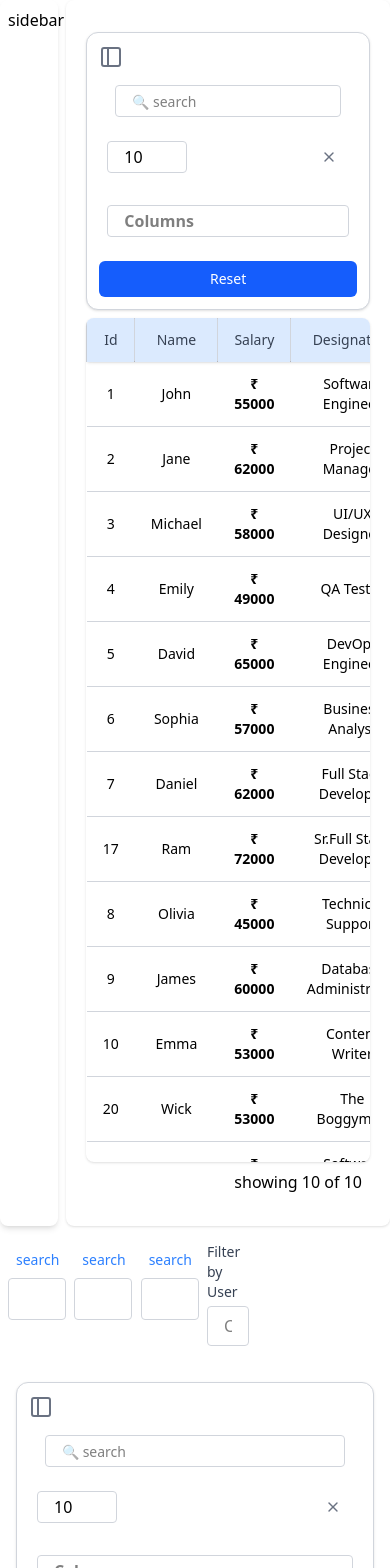
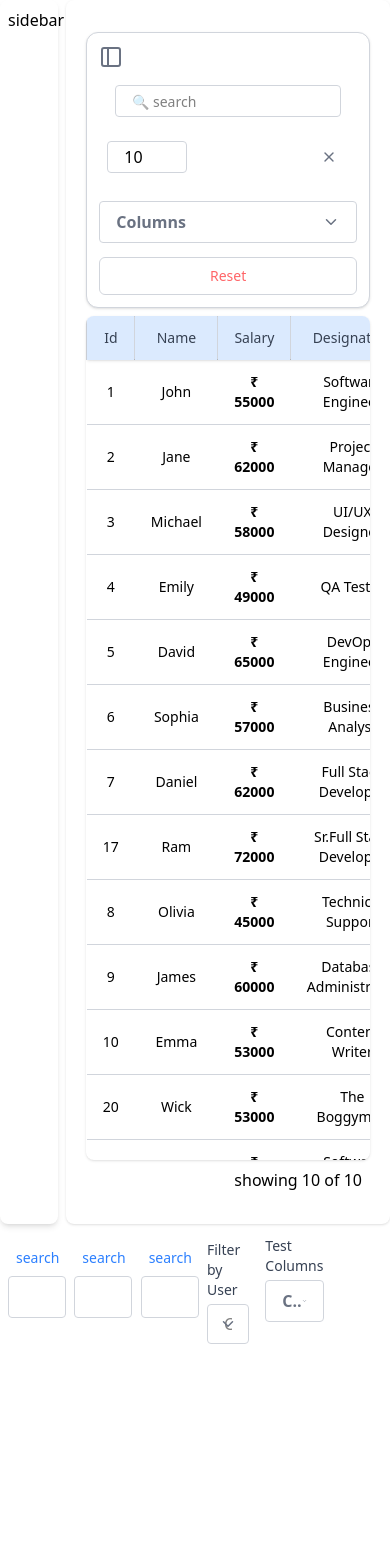
Before and after one commit to omkarnipane01/components, a React (Vite) app: page / in a window 390 px wide. Shown: the top 1568 px of the page. After the commit the page ends 1372 px from the top, so only its background shows below. Built offline with nearby package versions, Linux system fonts and the light colour scheme.

Commit message:
mondat comit

```diff
--- a/src/App.jsx
+++ b/src/App.jsx
@@ -11,6 +11,8 @@ import DataTable from "./components/DataTable";
 import SelectInput from "./components/SelectInput";
 import TextInput from "./components/TextInput";
 import Button from "./components/Button";
+import MultiSelectInput from "./components/MultiSelectInput";
+import MultiSelectCheck from "./components/MultiSelectCheck";
 
 function App() {
   const [count, setCount] = useState(0);
@@ -47,7 +49,9 @@ function App() {
   };
 
   const [selectedUser, setSelectedUser] = useState("");
+  const [selectedUsers, setSelectedUsers] = useState([]);
 
+  // console.log(selectedUsers);
   const users = [
     { value: "user1", label: "User 1" },
     { value: "user2", label: "User 2" },
@@ -70,10 +74,27 @@ function App() {
     }));
   };
 
+  const options = [
+    { key: "company_name", label: "Company Name" },
+    { key: "service", label: "Service" },
+    { key: "platform", label: "Platform" },
+    { key: "approval", label: "Approval Status" },
+    { key: "payment_type", label: "Payment Type" },
+    { key: "total", label: "Total Amount" },
+    { key: "pending", label: "Amount Pending" },
+    { key: "status", label: "Payment Status" },
+    { key: "created", label: "Created At" },
+    { key: "action", label: "Action" },
+  ];
+
+  const [selected, setSelected] = useState(["company_name", "platform"]);
+
   return (
     <>
       <div className="grid grid-cols-6 gap-2">
-        <div className={` col-span-1 bg-white border-white rounded-lg px-2 py-2 shadow-md flex gap-3`}>
+        <div
+          className={` col-span-1 bg-white border-white rounded-lg px-2 py-2 shadow-md flex gap-3`}
+        >
           <div> sidebar</div>
           <div className="justify justify-left">
             <PanelLeft
@@ -84,10 +105,11 @@ function App() {
             />
           </div>
         </div>
-        <div className={`col-span-5 bg-white border-white rounded-lg px-2 py-2 shadow`}>
-      {/* <div className={`${filters.length > 0 && showFilter ? "col-span-4" : "col-span-5"}`}> */}
-      {/* <div className={`${showSidebar ? "col-span-5" : "col-span-6"} bg-white border-white rounded-lg px-2 py-2 shadow`}> */}
-
+        <div
+          className={`col-span-5 bg-white border-white rounded-lg px-2 py-2 shadow`}
+        >
+          {/* <div className={`${filters.length > 0 && showFilter ? "col-span-4" : "col-span-5"}`}> */}
+          {/* <div className={`${showSidebar ? "col-span-5" : "col-span-6"} bg-white border-white rounded-lg px-2 py-2 shadow`}> */}
 
           <div>
             <div className="px-1 py-2 ">
@@ -155,7 +177,6 @@ function App() {
           keys={{ valuekey: "id", titlekey: "name" }}
           showIcon={true}
         />
-
         <SearchSelect
           value={searchFilterVals.sf2}
           name="sf2"
@@ -178,7 +199,6 @@ function App() {
           keys={{ valuekey: "id", titlekey: "name" }}
           showIcon={true}
         />
-
         <SelectInput
           label="Filter by User"
           options={users}
@@ -188,6 +208,26 @@ function App() {
           placeholder="Choose Value"
           keys={{ valuekey: "value", titlekey: "label" }}
           className="h-10"
+        />
+        {/* <MultiSelectInput
+          label="Select Multiple users"
+          options={users}
+          name="multi_user"
+          value={selectedUsers}
+          onChange={setSelectedUsers}
+          placeholder="Choose Value"
+          keys={{ valuekey: "value", titlekey: "label" }}
+          className="h-10"
+        /> */}
+        <MultiSelectCheck
+          name="TestColumns"
+          label="Test Columns"
+          options={options}
+          selected={selected}
+          onChange={setSelected}
+          keys={{ valuekey: "key", titlekey: "label" }}
+          Fname="Columns"
+          // className={"px-2 py-4"}
         />
       </div>
       <div>
@@ -217,7 +257,7 @@ function App() {
       </div>
       <div>
         <div className="px-2 py-2 ">
-          <DataTable
+          {/* <DataTable
             columns={columns}
             data={empData}
             users={users}
@@ -266,7 +306,7 @@ function App() {
                 type: "SelectInput",
               },
             ]}
-          />
+          /> */}
         </div>
       </div>
     </>
--- a/src/components/Button.jsx
+++ b/src/components/Button.jsx
@@ -16,6 +16,7 @@ const Button = ({
     danger: "bg-red-500 text-white hover:bg-red-600",
     success: "bg-green-500 text-white hover:bg-green-600",
     info: "bg-cyan-500 text-white hover:bg-cyan-600", // added 'info' variant
+    none:"bg-white-500 text-red-400 border border-gray-300"
   };
 
   return (
--- a/src/components/DataTable.jsx
+++ b/src/components/DataTable.jsx
@@ -5,12 +5,15 @@ import SearchSelect from "./SearchSelect";
 import TextInput from "./TextInput";
 import Button from "./Button";
 import { PanelLeft } from "lucide-react";
+import MultiSelectCheck from "./MultiSelectCheck";
 
 const DataTable = ({
   columns,
   data = [],
   rows,
-  action = { edit: false, delete: false },
+  // action = { edit: false, delete: false },
+  action = {},
+
   is_search = true,
   searchData = "",
   showVertical = false,
@@ -20,27 +23,108 @@ const DataTable = ({
   const [searchText, setSearchText] = useState("");
   const [page, setPage] = useState("10");
   const [showFilter, setShowFilter] = useState(false);
-  const handleChange = ((name,value)=>{
+  const handleChange = (name, value) => {
     setFilterVals((prev) => ({
       ...prev,
       [name]: value,
     }));
-  });
-  const getInitialFilters = ()=>{
+  };
+  const getInitialFilters = () => {
     let initial = {};
-    filters.forEach((filter)=>{
+    filters.forEach((filter) => {
       initial[filter.name] = "";
     });
     return initial;
-
   };
   const [filterVals, setFilterVals] = useState(getInitialFilters());
-  console.log(filterVals)
+  // const columns_data = [...columns, { key: "action", label: "Action" }];
+  let columns_data = columns;
+  if (Object.keys(action).length > 0) {
+    columns_data = [...columns, { key: "action", label: "Action" }];
+  }
+  const [selected, setSelected] = useState(
+    columns_data.map((item) => item.key)
+  );
 
-  const columns_data = [...columns, { key: "action", label: "Action" }];
-  const pages = [{key:10,label:10},{key:25,label:25},{key:50,label:50},{key:100,label:100}];
+  const pages = [
+    { key: 10, label: 10 },
+    { key: 25, label: 25 },
+    { key: 50, label: 50 },
+    { key: 100, label: 100 },
+  ];
   return (
     <div className="px-2 py-4 grid grid-cols-5 gap-4">
+      <div
+        className={`${
+          filters.length > 0 && showFilter ? "col-span-4" : "col-span-5"
+        }`}
+      >
+        <div className="border border-gray-300 bg-white rounded-xl h-auto px-3 py-3 shadow-sm flex flex-col gap-4 md:flex-row md:items-center md:justify-between sm:h-12">
+          <div className="flex flex-col gap-4 md:flex-row md:items-center">
+            <PanelLeft
+              className="cursor-pointer text-gray-500"
+              onClick={() => {
+                setShowFilter((prev) => !prev);
+              }}
+            />
+            {is_search && (
+              <TextInput
+                name="search"
+                type="text"
+                value={searchText}
+                onChange={(e) => {
+                  setSearchText(e.target.value);
+                  {
+                    e.target.value.length > 3 && searchData(e.target.value);
+                  }
+                }}
+                placeholder="🔍 search"
+                className="h-8 w-full md:w-48"
+              />
+            )}
+          </div>
+
+          <div className="info-div flex flex-col gap-3 md:flex-row md:items-center">
+            <SelectInput
+              options={pages}
+              name="Pagination"
+              value={page}
+              onChange={(value) => {
+                setPage(value);
+              }}
+              placeholder=""
+              keys={{ valuekey: "key", titlekey: "label" }}
+              className="h-8 !w-20 md:w-40"
+            />
+            <MultiSelectCheck
+              name="columns"
+              options={columns_data}
+              selected={selected}
+              onChange={setSelected}
+              keys={{ valuekey: "key", titlekey: "label" }}
+              Fname="Columns"
+              className="h-12  w-full md:w-38"
+            />
+            <Button type="button" className="w-full  md:w-auto" variant="none">
+              Reset
+            </Button>
+          </div>
+        </div>
+
+        <div className="py-2">
+          <TableCard
+            // columns={columns}
+            columns={columns_data.filter((col) => selected.includes(col.key))}
+            data={data}
+            rows={rows}
+            action={action}
+            showVertical={showVertical}
+          />
+        </div>
+        <div className="px-2 ">
+          <div className="text-right">showing 10 of 10</div>
+        </div>
+      </div>
       {filters.length > 0 && showFilter && (
         <div className="col-span-1 border border-gray-300 bg-white rounded-xl h-fit px-2 py-3 shadow-sm flex">
           <form>
@@ -89,11 +173,16 @@ const DataTable = ({
                 })}
                 {/* <div className="flex gap-2 border-t px-2 py-2 bg-white rounded-md border border-gray-300  shadow-lg"> */}
                 <div className="justify justify-between flex px-2">
-
                   <Button type="button" className="w-full md:w-auto">
                     Apply Filter
                   </Button>
-                <Button type="button" variant="secondary" onClick = {()=>{setFilterVals(getInitialFilters())}}>
+                  <Button
+                    type="button"
+                    variant="secondary"
+                    onClick={() => {
+                      setFilterVals(getInitialFilters());
+                    }}
+                  >
                     Clear
                   </Button>
                 </div>
@@ -102,76 +191,6 @@ const DataTable = ({
           </form>
         </div>
       )}
-
-      {/* <div className="col-span-4"> */}
-      <div className={`${filters.length > 0 && showFilter ? "col-span-4" : "col-span-5"}`}>
-        <div className="border border-gray-300 bg-white rounded-xl h-auto px-3 py-3 shadow-sm flex flex-col gap-4 md:flex-row md:items-center md:justify-between sm:h-12">
-          <div className="flex flex-col gap-4 md:flex-row md:items-center">
-          <PanelLeft className="cursor-pointer text-gray-500" onClick={()=>{setShowFilter(prev=>!prev)}}/>
-            {is_search && (
-              <TextInput
-                name="search"
-                type="text"
-                value={searchText}
-                onChange={(e) => {
-                  setSearchText(e.target.value);
-                  {
-                    e.target.value.length > 3 && searchData(e.target.value);
-                  }
-                }}
-                placeholder="🔍 search"
-                className="h-8 w-full md:w-48"
-              />
-            )}
-            {/* {filters.length > 0 && (
-              <div className="flex">
-                {filters.map((filter, index) => {
-                })}
-              </div>
-            )} */}
-          </div>
-
-          <div className="info-div flex flex-col gap-3 md:flex-row md:items-center">
-          <SelectInput
-              options={pages}
-              name="Pagination"
-              value={page}
-              onChange={(value) => {
-                setPage(value)
-              }}
-              placeholder=""
-              keys={{ valuekey: "key", titlekey: "label" }}
-              className="h-8 !w-20 md:w-40"
-            />
-            <SelectInput
-              options={columns_data}
-              name="Columns"
-              onChange={(value) => {
-                console.log("selected column:", value);
-              }}
-              placeholder="Columns"
-              keys={{ valuekey: "key", titlekey: "label" }}
-              className="h-8 font-bold w-full md:w-40"
-            />
-            <Button type="button" className="w-full md:w-auto">
-              Reset
-            </Button>
-          </div>
-        </div>
-
-        <div className="py-2">
-          <TableCard
-            columns={columns}
-            data={data}
-            rows={rows}
-            action={action}
-            showVertical={showVertical}
-          />
-        </div>
-        <div className="px-2 ">
-          <div className="text-right">showing 10 of 10</div>
-        </div>
-      </div>
     </div>
   );
 };
--- /dev/null
+++ b/src/components/MultiSelectCheck.jsx
@@ -0,0 +1,93 @@
+import { Check, ChevronDown } from "lucide-react";
+import React, { useState, useRef, useEffect } from "react";
+
+const MultiSelectCheck = ({
+  options = [],
+  selected = [],
+  onChange,
+  keys = { valuekey: "key", titlekey: "label" },
+  placeholder = "Select options",
+  className = "",
+  Fname = "Select Values",
+  label = "",
+  name,
+}) => {
+  const [isOpen, setIsOpen] = useState(false);
+  const dropdownRef = useRef(null);
+  const { valuekey, titlekey } = keys;
+
+  const handleSelect = (item) => {
+    const isSelected = selected.some((val) => val === item[valuekey]);
+    if (isSelected) {
+      onChange(selected.filter((val) => val !== item[valuekey]));
+    } else {
+      onChange([...selected, item[valuekey]]);
+    }
+  };
+
+  useEffect(() => {
+    const handleClickOutside = (event) => {
+      if (dropdownRef.current && !dropdownRef.current.contains(event.target)) {
+        setIsOpen(false);
+      }
+    };
+    document.addEventListener("mousedown", handleClickOutside);
+    return () => document.removeEventListener("mousedown", handleClickOutside);
+  }, []);
+
+  const selectedTitles = options
+    .filter((item) => selected.includes(item[valuekey]))
+    .map((item) => item[titlekey])
+    .join(", ");
+
+  return (
+    <div
+      className={`relative w-full space-y-1 py-1 ${className}`}
+      ref={dropdownRef}
+    >
+      {label && (
+        <label
+          htmlFor={name}
+          className="block text-sm font-medium text-gray-700"
+        >
+          {label}
+        </label>
+      )}
+      <div
+        className={`border group border-gray-300 rounded px-4 py-2 cursor-pointer bg-white flex justify-between items-center`}
+        onClick={() => setIsOpen(!isOpen)}
+      >
+        <span className="text-md font-bold text-gray-500 truncate">
+          {/* {selected.length > 0 ? selectedTitles : placeholder} */}
+          {Fname}
+        </span>
+        <ChevronDown
+          size={18}
+          className="text-gray-500 group-hover:text-blue-500"
+        />
+      </div>
+
+      <div className="relative">
+        {isOpen && (
+          <ul className="absolute z-150 mt-1 max-h-64 w-full rounded shadow bg-white overflow-auto py-2">
+            {options.map((item, index) => {
+              const isSelected = selected.includes(item[valuekey]);
+              return (
+                <li
+                  key={item[valuekey]}
+                  className="px-4 py-2 hover:bg-gray-100 flex items-center justify-between text-sm cursor-pointer"
+                  onClick={() => handleSelect(item)}
+                >
+                  <span>{item[titlekey]}</span>
+                  {isSelected && <Check size={16} className="text-black" />}
+                </li>
+              );
+            })}
+          </ul>
+        )}
+      </div>
+    </div>
+  );
+};
+
+export default MultiSelectCheck;
--- /dev/null
+++ b/src/components/MultiSelectInput.jsx
@@ -0,0 +1,96 @@
+import { ChevronDown, X } from "lucide-react";
+import React, { useState } from "react";
+
+const MultiSelectInput = ({
+  options = [],
+  name,
+  value = [],
+  onChange,
+  label = "",
+  placeholder = "Choose Values",
+  className = "",
+  keys,
+  ...rest
+}) => {
+  const { valuekey, titlekey } = keys;
+  const [isFocused, setIsFocused] = useState(false);
+
+  const handleSelect = (selectedValue) => {
+    if (!value.includes(selectedValue)) {
+      onChange([...value, selectedValue]);
+    }
+  };
+
+  const handleRemove = (itemToRemove) => {
+    onChange(value.filter((item) => item !== itemToRemove));
+  };
+
+  return (
+    <div className={`relative space-y-1 px-2 py-2 h-full`}>
+      {label && (
+        <label
+          htmlFor={name}
+          className="block text-sm font-medium text-gray-700"
+        >
+          {label}
+        </label>
+      )}
+
+      <div
+        className={`flex overflow-hidden flex-wrap items-center gap-2 border border-gray-300 rounded px-2 py-2 ${className}`}
+        onClick={() => setIsFocused(true)}
+        onBlur={() => setTimeout(() => setIsFocused(false), 200)}
+        tabIndex={0}
+      >
+        {value.length > 0 ? (
+          value.map((val, index) => (
+            <span
+              key={index}
+              className="flex items-center gap-1 bg-blue-100 text-blue-800 text-sm rounded-full px-2 py-1"
+            >
+              {val}
+              <X
+                size={14}
+                className="cursor-pointer hover:text-red-500"
+                onClick={(e) => {
+                  e.stopPropagation();
+                  handleRemove(val);
+                }}
+              />
+            </span>
+          ))
+        ) : (
+          <span className="text-gray-400 text-sm">{placeholder}</span>
+        )}
+        <ChevronDown
+          size={16}
+          className="ml-auto text-gray-500 cursor-pointer"
+        />
+      </div>
+      <div className="relative">
+        {options?.length > 0 && isFocused && (
+          <ul className="absolute z-150 bg-white max-h-40 overflow-y-auto rounded shadow w-full">
+            {options.map((item) => {
+              const title = item?.[titlekey];
+              const valueKey = item?.[valuekey];
+              const isSelected = value.includes(title);
+              return (
+                <li
+                  key={valueKey}
+                  className={`px-4 py-2 w-full hover:bg-blue-100 cursor-pointer ${
+                    isSelected ? "text-gray-400 cursor-not-allowed" : ""
+                  }`}
+                  onClick={() => !isSelected && handleSelect(title)}
+                >
+                  {title}
+                </li>
+              );
+            })}
+          </ul>
+        )}
+      </div>
+    </div>
+  );
+};
+
+export default MultiSelectInput;
--- a/src/components/SelectInput.jsx
+++ b/src/components/SelectInput.jsx
@@ -1,4 +1,4 @@
-import { CloudCog, X } from "lucide-react";
+import { ChevronDown, CloudCog, X } from "lucide-react";
 import React, { use, useState } from "react";
 
 const SelectInput = ({
@@ -16,7 +16,7 @@ const SelectInput = ({
   const [isFocused, setIsFocused] = useState(false);
 
   return (
-    <div className={`relative space-y-1 px-2 py-2  h-full`}>
+    <div className={`relative space-y-1 px-2 py-2 h-full`}>
       {label && (
         <label
           htmlFor={name}
@@ -25,7 +25,7 @@ const SelectInput = ({
           {label}
         </label>
       )}
-      <div className="flex gap-2 flex items-center ">
+      <div className="flex gap-2 flex items-center group">
         <input
           className={`relative flex border border-gray-300 w-full text-black rounded  px-4 py-2 ${className} `}
           value={value}
@@ -38,12 +38,17 @@ const SelectInput = ({
           readOnly
           {...rest}
         />
-        {value && (
+        {value ? (
           <X
             size={16}
             className="absolute right-5 text-gray-500 cursor-pointer hover:text-red-500"
             onClick={() => onChange("")}
           />
+        ) : (
+            <ChevronDown
+              size={18}
+              className="absolute right-5 text-gray-500 group-hover:text-blue-500"
+            />
         )}
       </div>
 
--- a/src/components/TableCard.jsx
+++ b/src/components/TableCard.jsx
@@ -5,10 +5,15 @@ const TableCard = ({
   columns,
   data = [],
   rows,
-  action = { edit: false, delete: false },
-  showVertical
+  // action = { edit: false, delete: false },
+  action = { },
+
+  showVertical,
 }) => {
-  const showActions = action?.edit || action?.delete;
+  const showActions = action?.edit || action?.delete || action?.view;
+  console.log("showActions ",showActions);
+  console.log("TableCard columns ",columns);
+
   return (
     // <div className="h-screen overflow-y-auto overflow-x-auto rounded-lg shadow-sm">
     <div className="h-screen overflow-y-auto overflow-x-auto rounded-lg shadow-sm ">
@@ -24,11 +29,11 @@ const TableCard = ({
                 {col.label}
               </th>
             ))}
-            {showActions && (
+            {/* {showActions && (
               <th className="border-white px-4 py-3 text-sm font-medium text-gray-700 border-l border-r">
                 Action
               </th>
-            )}
+            )} */}
           </tr>
         </thead>
         <tbody>
@@ -38,15 +43,16 @@ const TableCard = ({
                 key={i}
                 row={row}
                 rows={rows}
+                columns={columns}
                 showActions={showActions}
                 action={action}
-                showVertical = {showVertical}
+                showVertical={showVertical}
               />
             ))
           ) : (
             <tr>
               <td
-                colSpan={rows.length + (showActions ? 1 : 0)}
+                colSpan={columns.length + (showActions ? 1 : 0)}
                 className="px-4 py-4 text-center text-gray-500 text-md"
               >
                 No result found
--- a/src/components/TableCell.jsx
+++ b/src/components/TableCell.jsx
@@ -7,10 +7,22 @@ const TableCell = ({
   showActions = false,
   action,
   showVertical = false,
+  columns = [], // Pass visible columns
 }) => {
+  console.log("TableCell columns", columns);
+  // const filteredRow = columns.reduce((acc, column) => {
+  //   acc[column.key] = row[column.key];
+  //   return acc;
+  // }, {});
+  const filteredRow = columns.reduce((acc, column) => {
+    acc[column.key] = column.key === "action" ? action : row[column.key];
+    return acc;
+  }, {});
+  console.log("filteredRow", filteredRow);
+  // console.log("action", action);
+
   return (
     <tr className=" hover:bg-blue-50">
-      {/* add border-l border-r here if showVertical is true */}
       {rows.map((col, index) => (
         <td
           key={index}
@@ -18,35 +30,35 @@ const TableCell = ({
             showVertical ? "border-l border-r" : ""
           }`}
         >
-          {col.cell ? col.cell(row) : null}
+          {col.cell ? col.cell(filteredRow) : null}
         </td>
       ))}
 
-      {showActions && (
+      {/* {showActions && (
         <td className="px-4 py-3 flex justify-center gap-2 border-b border-gray-300">
           {action?.edit && (
             <Pencil
               size={20}
               className="text-blue-400 hover:cursor-pointer"
-              onClick={() => action.edit(row)}
+              onClick={() => action.edit(filteredRow)}
             />
           )}
           {action?.delete && (
             <Trash2
               size={24}
               className="text-red-400 hover:cursor-pointer"
-              onClick={() => action.delete(row)}
+              onClick={() => action.delete(filteredRow)}
             />
           )}
           {action?.view && (
             <Eye
               size={24}
               className="text-gray-400 hover:cursor-pointer"
-              onClick={() => action.view(row)}
+              onClick={() => action.view(filteredRow)}
             />
           )}
         </td>
-      )}
+      )} */}
     </tr>
   );
 };
```
Lines whose indentation alone changed are shown as unchanged.
